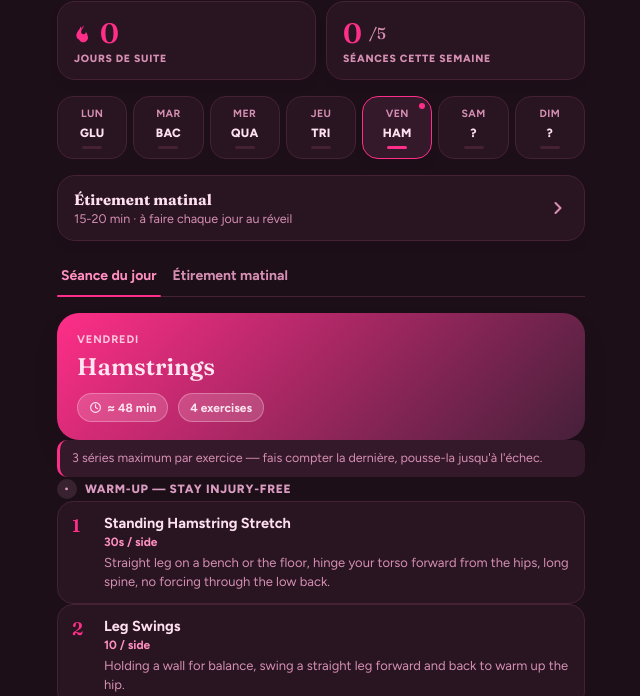
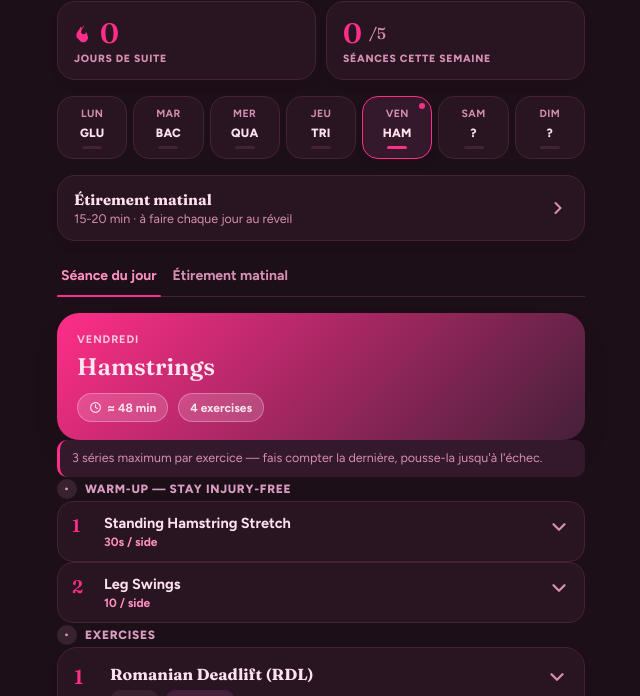
Before and after one commit to annarochon10-bot/peach, a plain HTML site: page index.html in a window 1280 px wide. Shown: the part 104-800 px from the top of the page, without its empty margins (319-959 px from the left). Drawn offline with Linux system fonts and the light colour scheme.

Commit message:
Morning stretch: collapsible rows, new posture stretches, swap abs exercises, single-round doses

```diff
--- a/index.html
+++ b/index.html
@@ -330,14 +330,18 @@ button{font-family:inherit;}
 }
 
 .stretch-row{
-  display:flex;
-  gap:12px;
   background:var(--surface);
   border:1px solid var(--line);
   border-radius:16px;
   padding:12px 14px;
+}
+.stretch-top{
+  display:flex;
+  gap:12px;
   align-items:flex-start;
+  cursor:pointer;
 }
+.stretch-top:active{opacity:.85;}
 .stretch-row .idx{
   font-family:"Fraunces",serif;
   font-size:18px;
@@ -348,8 +352,10 @@ button{font-family:inherit;}
 }
 .stretch-row .body{flex:1;}
 .stretch-row .name{font-weight:700;font-size:14.5px;margin-bottom:3px;}
-.stretch-row .dose{font-size:12px;color:var(--rose-deep);font-weight:700;margin-bottom:4px;}
+.stretch-row .dose{font-size:12px;color:var(--rose-deep);font-weight:700;}
 .stretch-row .cue{font-size:13px;color:var(--ink-soft);line-height:1.48;}
+.stretch-details{padding-top:8px;padding-left:32px;}
+.stretch-row[data-expanded="true"] .chevron{transform:rotate(180deg);color:var(--rose);}
 
 /* ---------- exercise card ---------- */
 .exercise{
@@ -738,27 +744,28 @@ var MORNING = {
   est:"15-20 min",
   sections:[
     {title:"Wake-Up",items:[
-      {name:"Cat-Cow",dose:"45s × 2",cue:"On all fours, alternate rounding your back (exhale) and arching it (inhale) at the pace of your breath."},
-      {name:"Standing Hamstring Stretch",dose:"30s × 2",cue:"Hinge your torso forward, knees slightly bent, let your head and arms hang."},
+      {name:"Cat-Cow",dose:"45s",cue:"On all fours, alternate rounding your back (exhale) and arching it (inhale) at the pace of your breath."},
+      {name:"Standing Hamstring Stretch",dose:"30s",cue:"Hinge your torso forward, knees slightly bent, let your head and arms hang."},
       {name:"Hip Circles",dose:"10 / side",cue:"Standing, draw big circles with your hips."},
       {name:"Cross-Body Shoulder Stretch",dose:"20s / side",cue:"One arm straight across your body, the other hand pins it against your chest."}
     ]},
     {title:"Posture",items:[
-      {name:"Low Lunge Hip Flexor Stretch",dose:"30s / side",cue:"Back knee on the floor, tilt your pelvis forward."},
+      {name:"Puppy Pose Press-Up",dose:"10 slow reps",cue:"Kneel on the floor and plant your hands out in front of you. Sink your chest down toward the floor between your arms, then press through your palms to push your chest back up. Repeat slowly."},
+      {name:"Elevated Chest Stretch",dose:"8 slow reps",cue:"Kneel beside your bed or a couch and place your hands on the surface. Sink your chest down toward the floor between your arms, then lift your head to look up at the top of the stretch."},
       {name:"Doorway Chest Stretch",dose:"30s / side",cue:"Forearm against the door frame, gently lean your body forward until you feel the stretch at the front of the shoulder."},
       {name:"Scapular Retraction",dose:"15 reps",cue:"Arms at your sides, squeeze your shoulder blades together and down, hold for 1 second."},
-      {name:"Light Superman",dose:"2 × 10",cue:"Lying on your stomach, lift your arms and legs slightly at the same time, squeeze your low back and glutes."}
+      {name:"Light Superman",dose:"10 reps",cue:"Lying on your stomach, lift your arms and legs slightly at the same time, squeeze your low back and glutes."}
     ]},
     {title:"Hard Abs",items:[
-      {name:"Hollow Body Hold",dose:"3 × 20-30s",cue:"Low back pressed to the floor, arms and legs straight and slightly lifted — body shaped like a banana."},
-      {name:"Dead Bug",dose:"3 × 10 / side",cue:"Arms and legs up at 90°, lower one arm and the opposite leg toward the floor without arching your back."},
-      {name:"V-Ups",dose:"3 × 12",cue:"Raise your torso and straight legs at the same time to touch your feet, forming a V shape."},
-      {name:"Fast Mountain Climbers",dose:"3 × 20",cue:"In a plank, drive your knees toward your chest quickly, alternating."}
+      {name:"Hollow Body Hold",dose:"20-30s",cue:"Low back pressed to the floor, arms and legs straight and slightly lifted — body shaped like a banana."},
+      {name:"Dead Bug",dose:"10 / side",cue:"Arms and legs up at 90°, lower one arm and the opposite leg toward the floor without arching your back."},
+      {name:"Bicycle Crunch",dose:"20 (10/side)",cue:"Bring your elbow to the opposite knee as you pedal, exhale on every crunch."},
+      {name:"Reverse Crunch",dose:"15",cue:"Lying on your back, knees bent at 90°, curl your hips off the floor by drawing your knees toward your chest, lower with control without swinging."}
     ]},
     {title:"Calisthenics",items:[
-      {name:"Push-Ups",dose:"2 × max (2 in reserve)",cue:"Body aligned, lower your chest close to the floor with elbows at 45°, push back up."},
-      {name:"Bodyweight Squats",dose:"2 × 15",cue:"Feet shoulder-width, push your hips back and down, chest tall."},
-      {name:"Pike Push-Up",dose:"2 × 10",cue:"Hips high in an inverted V, lower the top of your head toward the floor between your hands, push back up — this preps your shoulders."}
+      {name:"Push-Ups",dose:"max (2 in reserve)",cue:"Body aligned, lower your chest close to the floor with elbows at 45°, push back up."},
+      {name:"Bodyweight Squats",dose:"15",cue:"Feet shoulder-width, push your hips back and down, chest tall."},
+      {name:"Pike Push-Up",dose:"10",cue:"Hips high in an inverted V, lower the top of your head toward the floor between your hands, push back up — this preps your shoulders."}
     ]}
   ]
 };
@@ -1002,11 +1009,17 @@ function renderWorkoutHTML(dayKey){
 }
 
 function renderStretchRow(s, idx){
-  return '<div class="stretch-row"><span class="idx">'+idx+'</span><div class="body">'+
-    '<p class="name">'+s.name+'</p>'+
-    '<p class="dose">'+s.dose+'</p>'+
-    '<p class="cue">'+s.cue+'</p>'+
-  '</div></div>';
+  return '<div class="stretch-row" data-expanded="false">'+
+    '<div class="stretch-top" data-toggle="true">'+
+      '<span class="idx">'+idx+'</span>'+
+      '<div class="body">'+
+        '<p class="name">'+s.name+'</p>'+
+        '<p class="dose">'+s.dose+'</p>'+
+      '</div>'+
+      '<span class="chevron">'+ICONS.chevron+'</span>'+
+    '</div>'+
+    '<div class="stretch-details" hidden><p class="cue">'+s.cue+'</p></div>'+
+  '</div>';
 }
 
 function renderExercise(ex, idx, muscleKey, dtKey){
@@ -1127,6 +1140,16 @@ function bindMainEvents(){
     top.addEventListener("click", function(){
       var card = top.closest(".exercise");
       var details = card.querySelector(".exercise-details");
+      var expanded = card.getAttribute("data-expanded") === "true";
+      details.hidden = expanded;
+      card.setAttribute("data-expanded", (!expanded).toString());
+    });
+  });
+
+  document.querySelectorAll(".stretch-top[data-toggle]").forEach(function(top){
+    top.addEventListener("click", function(){
+      var card = top.closest(".stretch-row");
+      var details = card.querySelector(".stretch-details");
       var expanded = card.getAttribute("data-expanded") === "true";
       details.hidden = expanded;
       card.setAttribute("data-expanded", (!expanded).toString());
```
